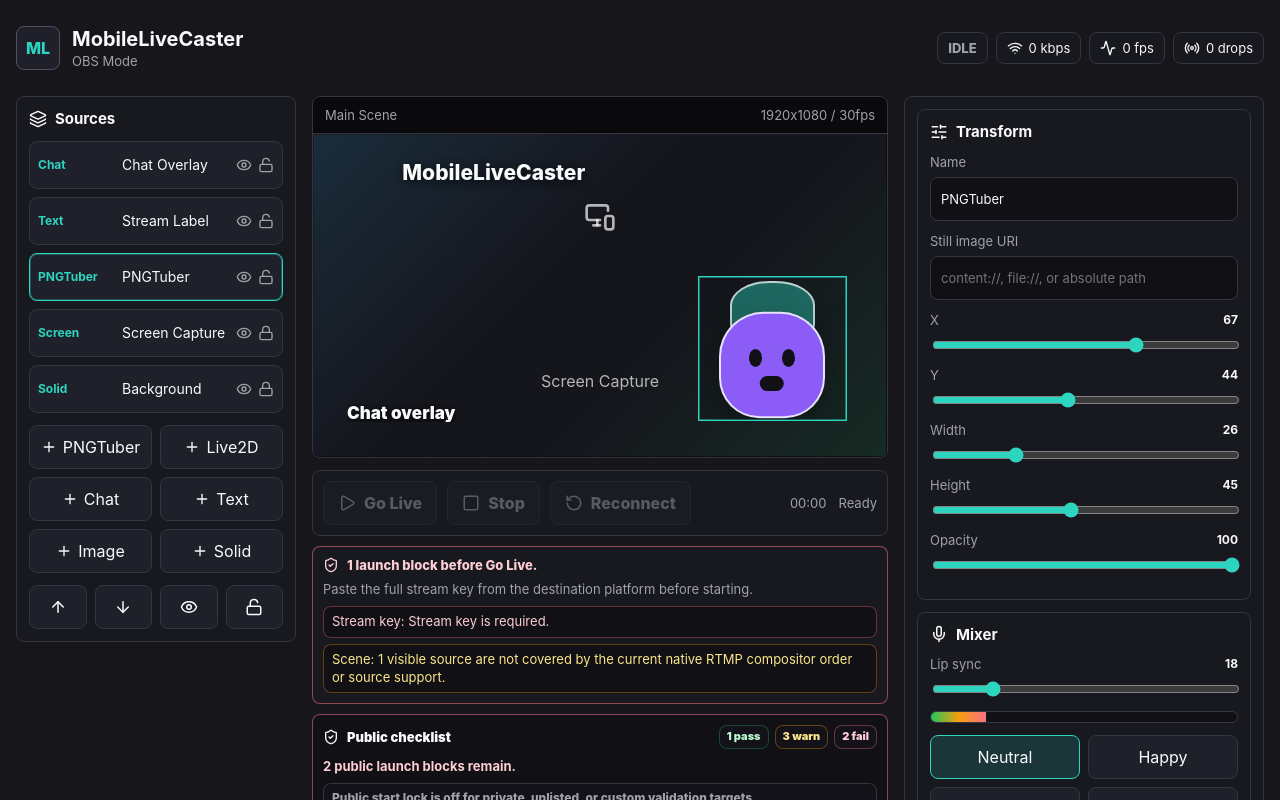
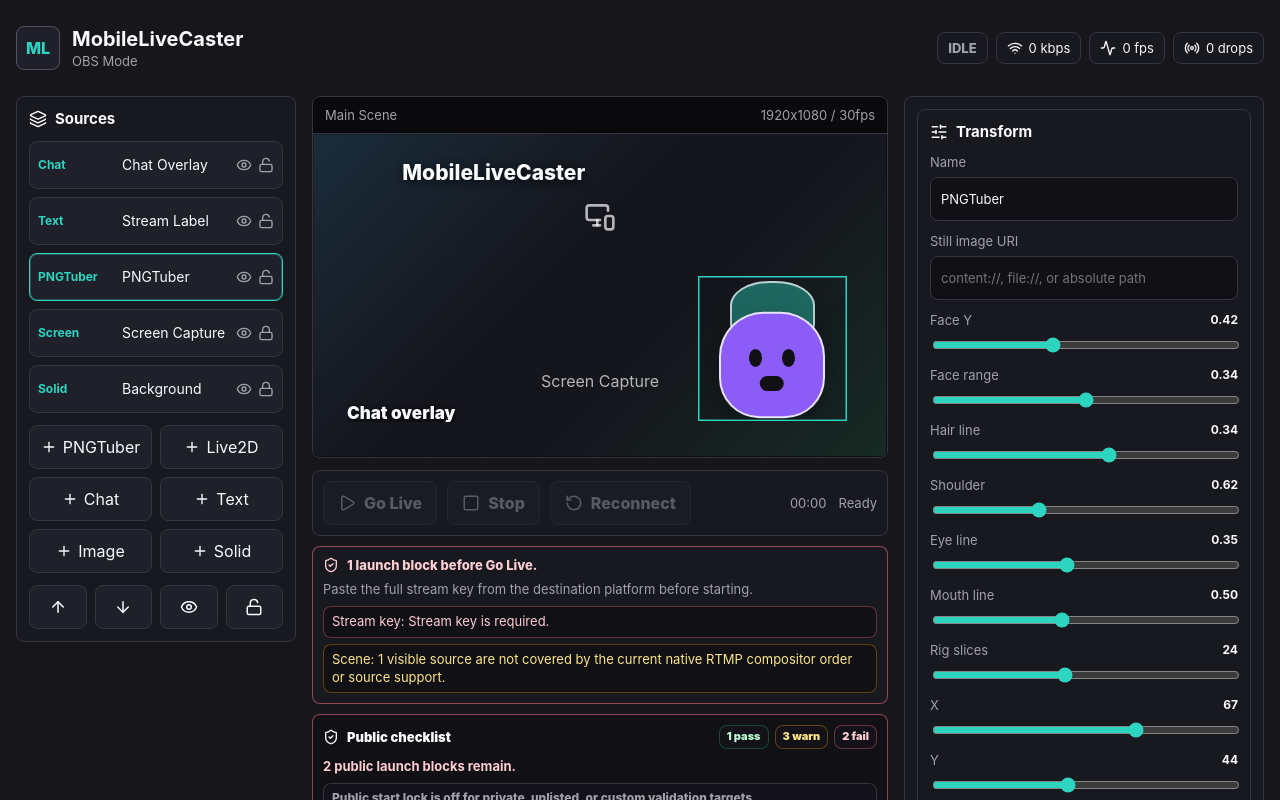
Before and after one commit to machaniconico/mobile-stream, a React (Vite) app: page / in a window 1280 px wide. Shown: the top 800 px of the page. Built offline with nearby package versions, Linux system fonts and the light colour scheme.

Commit message:
feat: add tunable still-image rig regions

```diff
--- a/src/domain/nativeComposition.ts
+++ b/src/domain/nativeComposition.ts
@@ -353,7 +353,7 @@
 const nativeCompositionAction = (kind: SourceKind): string => {
   switch (kind) {
     case "pngtuber":
-      return "iOS and Android can render this as a native still-image PNGTuber with expression, blink, lip-sync, face-motion position/rotation, 2.5D scale, and lightweight pseudo mesh deformation when it is above the screen source.";
+      return "iOS and Android can render this as a native still-image PNGTuber with expression, blink, lip-sync, face-motion position/rotation, 2.5D scale, tunable rig regions, and lightweight pseudo mesh deformation when it is above the screen source.";
     case "live2d":
       return "Integrate a native Live2D Cubism renderer before relying on this source in production output.";
     case "image":
--- a/src/domain/scene.ts
+++ b/src/domain/scene.ts
@@ -29,6 +29,16 @@
   confidence: number;
 }
 
+export interface AvatarIllustrationRig {
+  faceCenterY: number;
+  faceRange: number;
+  hairLineY: number;
+  shoulderLineY: number;
+  eyeLineY: number;
+  mouthLineY: number;
+  sliceCount: number;
+}
+
 export interface BaseSource {
   id: string;
   kind: SourceKind;
@@ -48,6 +58,7 @@
   kind: "pngtuber";
   avatarId: string;
   imageUri: string;
+  illustrationRig: AvatarIllustrationRig;
   expression: string;
   mouthOpen: number;
   blink: number;
@@ -130,6 +141,7 @@
 }
 
 const clamp01 = (value: number) => Math.max(0, Math.min(1, value));
+const clampRange = (value: number, min: number, max: number) => Math.max(min, Math.min(max, value));
 const sourceKinds: readonly SourceKind[] = ["screen", "pngtuber", "live2d", "image", "solid", "text", "chat"];
 const blendModes: readonly BlendMode[] = ["normal", "multiply", "screen"];
 
@@ -161,6 +173,16 @@
   shoulderSway: 0,
   confidence: 0,
   ...overrides
+});
+
+export const defaultAvatarIllustrationRig = (overrides: Partial<AvatarIllustrationRig> = {}): AvatarIllustrationRig => ({
+  faceCenterY: clampRange(overrides.faceCenterY ?? 0.42, 0.15, 0.85),
+  faceRange: clampRange(overrides.faceRange ?? 0.34, 0.08, 0.6),
+  hairLineY: clampRange(overrides.hairLineY ?? 0.34, 0.05, 0.55),
+  shoulderLineY: clampRange(overrides.shoulderLineY ?? 0.62, 0.45, 0.95),
+  eyeLineY: clampRange(overrides.eyeLineY ?? 0.35, 0.12, 0.65),
+  mouthLineY: clampRange(overrides.mouthLineY ?? 0.5, 0.25, 0.85),
+  sliceCount: Math.round(clampRange(overrides.sliceCount ?? 24, 12, 40))
 });
 
 export const defaultTransform = (overrides: Partial<Transform> = {}): Transform =>
@@ -213,6 +235,7 @@
       blendMode: "normal",
       avatarId: "default-pngtuber",
       imageUri: "",
+      illustrationRig: defaultAvatarIllustrationRig(),
       expression: "neutral",
       mouthOpen: 0.18,
       blink: 0,
@@ -270,6 +293,7 @@
         kind,
         avatarId: "default-pngtuber",
         imageUri: "",
+        illustrationRig: defaultAvatarIllustrationRig(),
         expression: "neutral",
         mouthOpen: 0,
         blink: 0,
@@ -402,9 +426,17 @@
       return { captureMode: source.captureMode };
     case "pngtuber": {
       const pngMotion = source.motion ?? defaultAvatarMotion();
+      const rig = source.illustrationRig ?? defaultAvatarIllustrationRig();
       return {
         avatarId: source.avatarId,
         imageUri: source.imageUri,
+        rigFaceCenterY: rig.faceCenterY,
+        rigFaceRange: rig.faceRange,
+        rigHairLineY: rig.hairLineY,
+        rigShoulderLineY: rig.shoulderLineY,
+        rigEyeLineY: rig.eyeLineY,
+        rigMouthLineY: rig.mouthLineY,
+        rigSliceCount: rig.sliceCount,
         expression: source.expression,
         mouthOpen: source.mouthOpen,
         blink: source.blink,
@@ -534,6 +566,21 @@
   });
 };
 
+const normalizeIllustrationRigValue = (value: unknown): AvatarIllustrationRig => {
+  if (!isRecord(value)) {
+    return defaultAvatarIllustrationRig();
+  }
+  return defaultAvatarIllustrationRig({
+    faceCenterY: clampedNumber(value.faceCenterY, 0.42, 0.15, 0.85),
+    faceRange: clampedNumber(value.faceRange, 0.34, 0.08, 0.6),
+    hairLineY: clampedNumber(value.hairLineY, 0.34, 0.05, 0.55),
+    shoulderLineY: clampedNumber(value.shoulderLineY, 0.62, 0.45, 0.95),
+    eyeLineY: clampedNumber(value.eyeLineY, 0.35, 0.12, 0.65),
+    mouthLineY: clampedNumber(value.mouthLineY, 0.5, 0.25, 0.85),
+    sliceCount: Math.round(clampedNumber(value.sliceCount, 24, 12, 40))
+  });
+};
+
 const normalizeSceneSource = (value: unknown): SceneSource | null => {
   if (!isRecord(value) || !isSourceKind(value.kind)) {
     return null;
@@ -563,6 +610,7 @@
         kind: "pngtuber",
         avatarId: stringValue(value.avatarId, sourceFallback.avatarId),
         imageUri: typeof value.imageUri === "string" ? value.imageUri : sourceFallback.imageUri,
+        illustrationRig: normalizeIllustrationRigValue(value.illustrationRig),
         expression: stringValue(value.expression, sourceFallback.expression),
         mouthOpen: clampedNumber(value.mouthOpen, sourceFallback.mouthOpen, 0, 1),
         blink: clampedNumber(value.blink, sourceFallback.blink, 0, 1),
--- a/src/screens/StudioScreen.tsx
+++ b/src/screens/StudioScreen.tsx
@@ -56,6 +56,7 @@
 import {
   addSource,
   createSource,
+  defaultAvatarIllustrationRig,
   defaultAvatarMotion,
   reorderSource,
   setLocked,
@@ -64,6 +65,7 @@
   updateSource,
   updateTransform,
   type SceneDocument,
+  type AvatarIllustrationRig,
   type RenderNode,
   type SceneSource,
   type SourceKind
@@ -456,6 +458,22 @@
     onSceneChange(updateSource(scene, selectedSource.id, (source) => ({ ...source, name })));
   };
 
+  const updateSelectedIllustrationRig = (key: keyof AvatarIllustrationRig, value: number) => {
+    onSceneChange(
+      updateSource(scene, selectedSource.id, (source) =>
+        source.kind === "pngtuber"
+          ? {
+              ...source,
+              illustrationRig: defaultAvatarIllustrationRig({
+                ...source.illustrationRig,
+                [key]: value
+              })
+            }
+          : source
+      )
+    );
+  };
+
   return (
     <main className="studio-shell">
       <header className="top-bar">
@@ -616,6 +634,73 @@
                   }
                 />
               </label>
+            ) : null}
+            {selectedSource.kind === "pngtuber" ? (
+              <>
+                <SpeechSlider
+                  label="Face Y"
+                  value={selectedSource.illustrationRig.faceCenterY}
+                  min={0.15}
+                  max={0.85}
+                  step={0.01}
+                  disabled={setupLocked}
+                  onChange={(faceCenterY) => updateSelectedIllustrationRig("faceCenterY", faceCenterY)}
+                />
+                <SpeechSlider
+                  label="Face range"
+                  value={selectedSource.illustrationRig.faceRange}
+                  min={0.08}
+                  max={0.6}
+                  step={0.01}
+                  disabled={setupLocked}
+                  onChange={(faceRange) => updateSelectedIllustrationRig("faceRange", faceRange)}
+                />
+                <SpeechSlider
+                  label="Hair line"
+                  value={selectedSource.illustrationRig.hairLineY}
+                  min={0.05}
+                  max={0.55}
+                  step={0.01}
+                  disabled={setupLocked}
+                  onChange={(hairLineY) => updateSelectedIllustrationRig("hairLineY", hairLineY)}
+                />
+                <SpeechSlider
+                  label="Shoulder"
+                  value={selectedSource.illustrationRig.shoulderLineY}
+                  min={0.45}
+                  max={0.95}
+                  step={0.01}
+                  disabled={setupLocked}
+                  onChange={(shoulderLineY) => updateSelectedIllustrationRig("shoulderLineY", shoulderLineY)}
+                />
+                <SpeechSlider
+                  label="Eye line"
+                  value={selectedSource.illustrationRig.eyeLineY}
+                  min={0.12}
+                  max={0.65}
+                  step={0.01}
+                  disabled={setupLocked}
+                  onChange={(eyeLineY) => updateSelectedIllustrationRig("eyeLineY", eyeLineY)}
+                />
+                <SpeechSlider
+                  label="Mouth line"
+                  value={selectedSource.illustrationRig.mouthLineY}
+                  min={0.25}
+                  max={0.85}
+                  step={0.01}
+                  disabled={setupLocked}
+                  onChange={(mouthLineY) => updateSelectedIllustrationRig("mouthLineY", mouthLineY)}
+                />
+                <SpeechSlider
+                  label="Rig slices"
+                  value={selectedSource.illustrationRig.sliceCount}
+                  min={12}
+                  max={40}
+                  step={1}
+                  disabled={setupLocked}
+                  onChange={(sliceCount) => updateSelectedIllustrationRig("sliceCount", Math.round(sliceCount))}
+                />
+              </>
             ) : null}
             {selectedSource.kind === "chat" ? (
               <>
@@ -1970,6 +2055,7 @@
 
   if (source.kind === "pngtuber" || source.kind === "live2d") {
     const motion = source.motion ?? defaultAvatarMotion();
+    const rig = source.kind === "pngtuber" ? source.illustrationRig : defaultAvatarIllustrationRig();
     const eyeClose = Math.min(0.95, Math.max(source.blink, motion.eyeSquint));
     const mouthLevel = Math.max(source.mouthOpen, motion.mouthDeform);
     const bodyTransform = [
@@ -1988,7 +2074,10 @@
 
     if (source.kind === "pngtuber" && source.imageUri.trim()) {
       return (
-        <div className="avatar-visual still-image" style={{ transform: `${bodyTransform} ${headTransform}` }}>
+        <div
+          className="avatar-visual still-image"
+          style={{ transform: `${bodyTransform} ${headTransform}`, transformOrigin: `50% ${Math.round(rig.shoulderLineY * 100)}%` }}
+        >
           <img src={source.imageUri} alt="" />
         </div>
       );
```
Also changed, not shown: src/mobile/MobileStudioScreen.tsx (+90 -4 lines), 5 other files (tests, documents, lock files or other folders).
